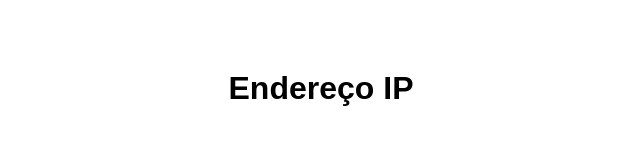
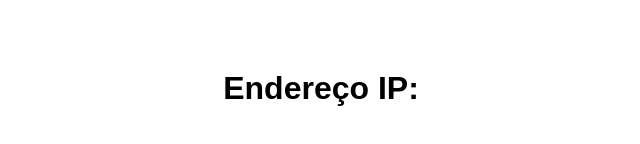
Before and after one commit to softue/meuip, a plain HTML site: page docs/index.html in a window 1280 px wide. Shown: the part 312-456 px from the top of the page, 319-959 px from the left. Drawn offline with Linux system fonts and the light colour scheme.

Commit message:
Update index.html

```diff
--- a/docs/index.html
+++ b/docs/index.html
@@ -38,7 +38,7 @@ function getIP(json) {
 <body>
 
 <div class="center">
-<h1>Endereço IP<br><span id="userinfo"></span></h1>
+<h1>Endereço IP:<br><span id="userinfo"></span></h1>
 <div>
 
 </body>
```
